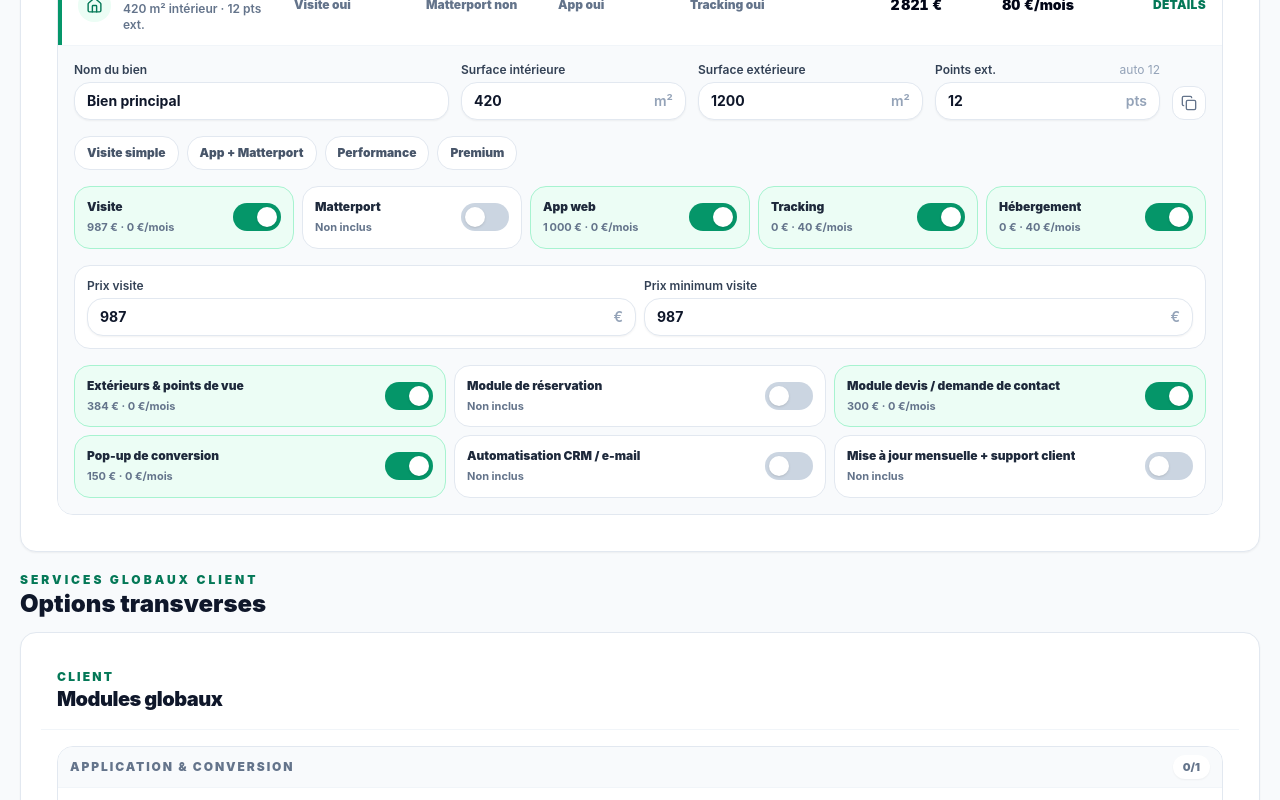
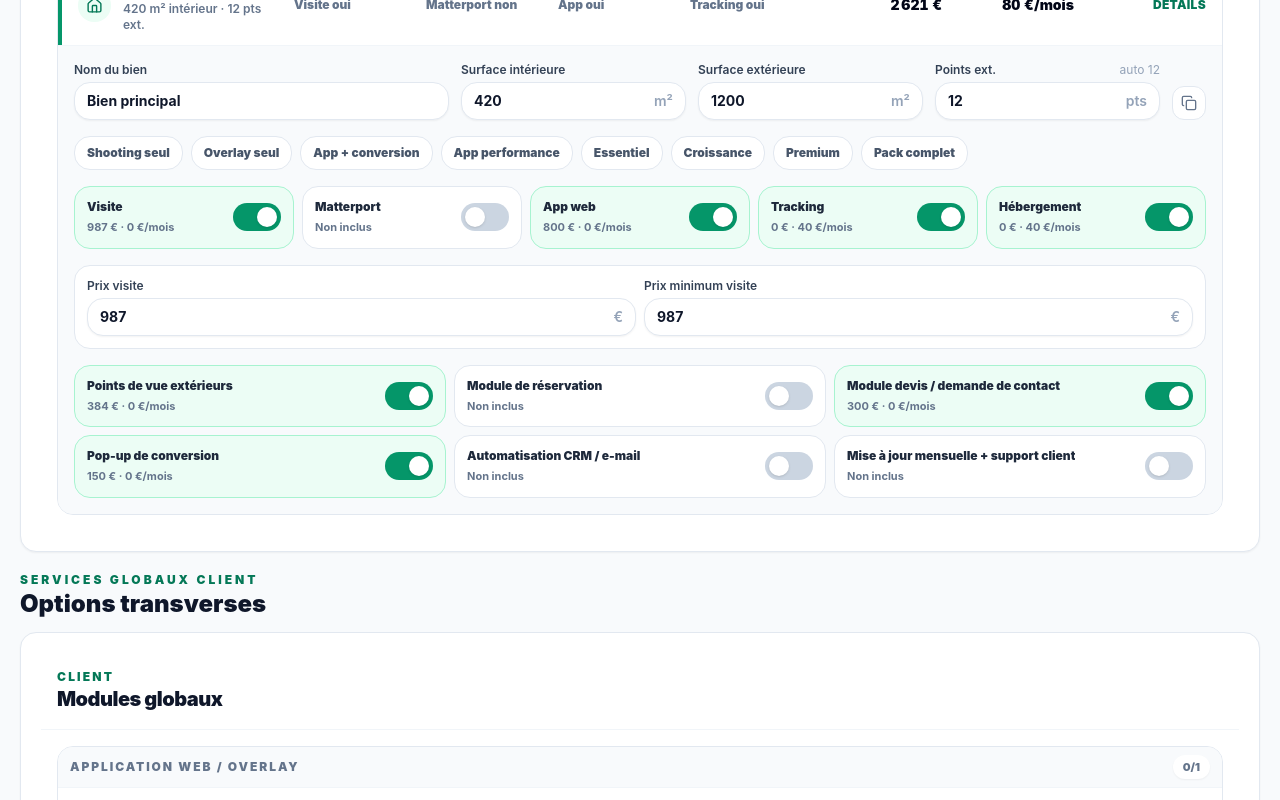
Before and after one commit to antoinetlcx/Prodecta-, a React (Vite) app: page / in a window 1280 px wide. Shown: the part 1420-2220 px from the top of the page. Built offline with nearby package versions, Linux system fonts and the light colour scheme.

Commit message:
Rework pricing config into shooting app subscription groups

```diff
--- a/src/data/pricingConfig.js
+++ b/src/data/pricingConfig.js
@@ -47,8 +47,8 @@ export const SECTORS = {
     icon: Castle,
     color: "from-emerald-500 to-teal-700",
     accent: "#0f766e",
-    minimumFixed: 900,
-    publicFixed: 900,
+    minimumFixed: 500,
+    publicFixed: 700,
     note: "Lieux de réception, domaines, châteaux, grands espaces premium.",
     minimumPlans: [15, 46, 81],
     publicPlans: [30, 70, 105],
@@ -60,8 +60,8 @@ export const SECTORS = {
     icon: Hotel,
     color: "from-cyan-500 to-emerald-700",
     accent: "#0e7490",
-    minimumFixed: 600,
-    publicFixed: 1000,
+    minimumFixed: 700,
+    publicFixed: 800,
     note: "Hôtels, établissements avec chambres, espaces communs et réservation.",
     minimumPlans: [25, 56, 91],
     publicPlans: [40, 80, 115],
@@ -73,8 +73,8 @@ export const SECTORS = {
     icon: Dumbbell,
     color: "from-lime-500 to-emerald-700",
     accent: "#15803d",
-    minimumFixed: 500,
-    publicFixed: 800,
+    minimumFixed: 400,
+    publicFixed: 600,
     note: "Clubs fitness, franchises, espaces sport, studios et centres premium.",
     minimumPlans: [35, 65, 98],
     publicPlans: [35, 65, 120],
@@ -86,8 +86,8 @@ export const SECTORS = {
     icon: Home,
     color: "from-rose-400 to-emerald-700",
     accent: "#be123c",
-    minimumFixed: 300,
-    publicFixed: 800,
+    minimumFixed: 400,
+    publicFixed: 600,
     note: "Gîtes, villas, locations courte durée, maisons d’hôtes.",
     minimumPlans: [15, 46, 81],
     publicPlans: [25, 65, 100],
@@ -99,8 +99,8 @@ export const SECTORS = {
     icon: Utensils,
     color: "from-sky-400 to-teal-700",
     accent: "#0e7490",
-    minimumFixed: 400,
-    publicFixed: 700,
+    minimumFixed: 300,
+    publicFixed: 500,
     note: "Restaurants, brasseries, lieux de bouche, concepts food.",
     minimumPlans: [15, 46, 81],
     publicPlans: [25, 65, 100],
@@ -121,23 +121,32 @@ export const EXTERIOR_BRACKETS = [
 export const PLAN_NAMES = ["Essentiel", "Croissance", "Premium"];
 
 export const MODULE_CATEGORIES = [
-  "Production immersive",
-  "Application & conversion",
+  "Shooting & Matterport",
+  "Application web / overlay",
   "Abonnement récurrent",
   "Premium & accompagnement",
 ];
 
-export const SUBSCRIPTION_MODULE_IDS = [
-  "matterport-space",
-  "hosting-maintenance",
-  "analytics-dashboard",
-  "monthly-updates-support",
-];
+export const WORKFLOW_MODULE_GROUPS = {
+  shooting: ["interior-capture", "exterior-capture"],
+  app: [
+    "web-app-immersive",
+    "site-integration",
+    "booking-module",
+    "quote-contact-module",
+    "conversion-popup",
+    "automation",
+  ],
+  subscription: ["matterport-space", "hosting-maintenance", "analytics-dashboard", "monthly-updates-support"],
+  premium: ["strategic-support", "ai-video", "full-website"],
+};
+
+export const SUBSCRIPTION_MODULE_IDS = WORKFLOW_MODULE_GROUPS.subscription;
 
 export const PLAN_PRESETS = [
   {
     name: "Essentiel",
-    description: "Présence immersive en ligne avec hébergement.",
+    description: "Mise en ligne, hébergement et maintenance de base.",
     moduleIds: ["hosting-maintenance"],
   },
   {
@@ -155,9 +164,9 @@ export const PLAN_PRESETS = [
 export const MODULE_CATALOG = [
   {
     id: "interior-capture",
-    label: "Visite virtuelle immersive",
-    category: "Production immersive",
-    description: "Captation intérieure, traitement et intégration dans l’expérience immersive.",
+    label: "Shooting intérieur",
+    category: "Shooting & Matterport",
+    description: "Captation intérieure, traitement et préparation de la visite virtuelle.",
     icon: Sparkles,
     defaultSelected: true,
     recommended: true,
@@ -168,7 +177,7 @@ export const MODULE_CATALOG = [
     id: "matterport-space",
     label: "Espace Matterport",
     category: "Abonnement récurrent",
-    description: "Abonnement Matterport par visite virtuelle active.",
+    description: "Abonnement Matterport par visite virtuelle active, uniquement si l’espace est hébergé côté Prodecta.",
     icon: MapPinned,
     defaultSelected: false,
     recommended: true,
@@ -179,9 +188,9 @@ export const MODULE_CATALOG = [
   },
   {
     id: "web-app-immersive",
-    label: "Application web immersive",
-    category: "Production immersive",
-    description: "Création de l’interface immersive consultable depuis mobile, tablette et ordinateur.",
+    label: "Application web immersive / overlay",
+    category: "Application web / overlay",
+    description: "Interface immersive au-dessus d’une visite Matterport existante ou créée par Prodecta, consultable sur mobile, tablette et ordinateur.",
     icon: WandSparkles,
     defaultSelected: true,
     recommended: true,
@@ -190,9 +199,9 @@ export const MODULE_CATALOG = [
   },
   {
     id: "exterior-capture",
-    label: "Extérieurs & points de vue",
-    category: "Production immersive",
-    description: "Points de vue extérieurs calculés selon la surface ou saisis manuellement.",
+    label: "Points de vue extérieurs",
+    category: "Shooting & Matterport",
+    description: "Points de vue extérieurs calculés automatiquement selon la surface, avec correction manuelle possible.",
     icon: MapPinned,
     defaultSelected: true,
     setupMode: "exterior-points",
@@ -201,7 +210,7 @@ export const MODULE_CATALOG = [
   {
     id: "site-integration",
     label: "Intégration au site existant",
-    category: "Application & conversion",
+    category: "Application web / overlay",
     description: "Insertion dans le site existant, lien de navigation et adaptation responsive.",
     icon: MousePointerClick,
     defaultSelected: false,
@@ -213,7 +222,7 @@ export const MODULE_CATALOG = [
   {
     id: "booking-module",
     label: "Module de réservation",
-    category: "Application & conversion",
+    category: "Application web / overlay",
     description: "Bouton ou parcours de réservation connecté au process commercial actuel.",
     icon: FileText,
     defaultSelected: false,
@@ -226,7 +235,7 @@ export const MODULE_CATALOG = [
   {
     id: "quote-contact-module",
     label: "Module devis / demande de contact",
-    category: "Application & conversion",
+    category: "Application web / overlay",
     description: "Formulaire de contact ou demande de devis directement dans l’expérience.",
     icon: FileText,
     defaultSelected: true,
@@ -238,7 +247,7 @@ export const MODULE_CATALOG = [
   {
     id: "conversion-popup",
     label: "Pop-up de conversion",
-    category: "Application & conversion",
+    category: "Application web / overlay",
     description: "Message déclenché dans l’expérience : offre, réservation, abonnement ou devis.",
     icon: Megaphone,
     defaultSelected: true,
@@ -250,7 +259,7 @@ export const MODULE_CATALOG = [
   {
     id: "automation",
     label: "Automatisation CRM / e-mail",
-    category: "Application & conversion",
+    category: "Application web / overlay",
     description: "Envoi vers CRM, Airtable, notification e-mail ou suivi des leads.",
     icon: Settings2,
     defaultSelected: false,
@@ -360,29 +369,66 @@ export const DEFAULT_SELECTED_MODULE_IDS = MODULE_CATALOG.filter(
 
 export const PROPERTY_PRESETS = [
   {
-    name: "Visite simple",
-    moduleIds: ["interior-capture", "matterport-space"],
+    name: "Shooting seul",
+    scope: "shooting",
+    description: "Captation intérieure + points extérieurs, sans app web obligatoire.",
+    moduleIds: ["interior-capture", "exterior-capture"],
   },
   {
-    name: "App + Matterport",
-    moduleIds: ["interior-capture", "matterport-space", "web-app-immersive", "hosting-maintenance"],
+    name: "Overlay seul",
+    scope: "app",
+    description: "App web au-dessus d’une visite Matterport déjà existante.",
+    moduleIds: ["web-app-immersive", "quote-contact-module", "conversion-popup"],
   },
   {
-    name: "Performance",
-    moduleIds: ["interior-capture", "matterport-space", "web-app-immersive", "hosting-maintenance", "analytics-dashboard"],
+    name: "App + conversion",
+    scope: "app",
+    description: "Overlay avec formulaire, pop-up et intégration au site.",
+    moduleIds: ["web-app-immersive", "quote-contact-module", "conversion-popup", "site-integration"],
+  },
+  {
+    name: "App performance",
+    scope: "app",
+    description: "Overlay complet avec réservation et automatisation.",
+    moduleIds: [
+      "web-app-immersive",
+      "quote-contact-module",
+      "conversion-popup",
+      "site-integration",
+      "booking-module",
+      "automation",
+    ],
+  },
+  {
+    name: "Essentiel",
+    scope: "subscription",
+    description: "Hébergement et maintenance.",
+    moduleIds: ["hosting-maintenance"],
+  },
+  {
+    name: "Croissance",
+    scope: "subscription",
+    description: "Hébergement + dashboard analytics.",
+    moduleIds: ["hosting-maintenance", "analytics-dashboard"],
   },
   {
     name: "Premium",
+    scope: "subscription",
+    description: "Analytics, support et mises à jour.",
+    moduleIds: ["hosting-maintenance", "analytics-dashboard", "monthly-updates-support"],
+  },
+  {
+    name: "Pack complet",
+    scope: "full",
+    description: "Shooting + overlay + abonnement performance.",
     moduleIds: [
       "interior-capture",
-      "matterport-space",
+      "exterior-capture",
       "web-app-immersive",
+      "quote-contact-module",
+      "conversion-popup",
       "hosting-maintenance",
       "analytics-dashboard",
-      "monthly-updates-support",
-      "booking-module",
-      "quote-contact-module",
-      "conversion-popup",
     ],
   },
 ];
```
